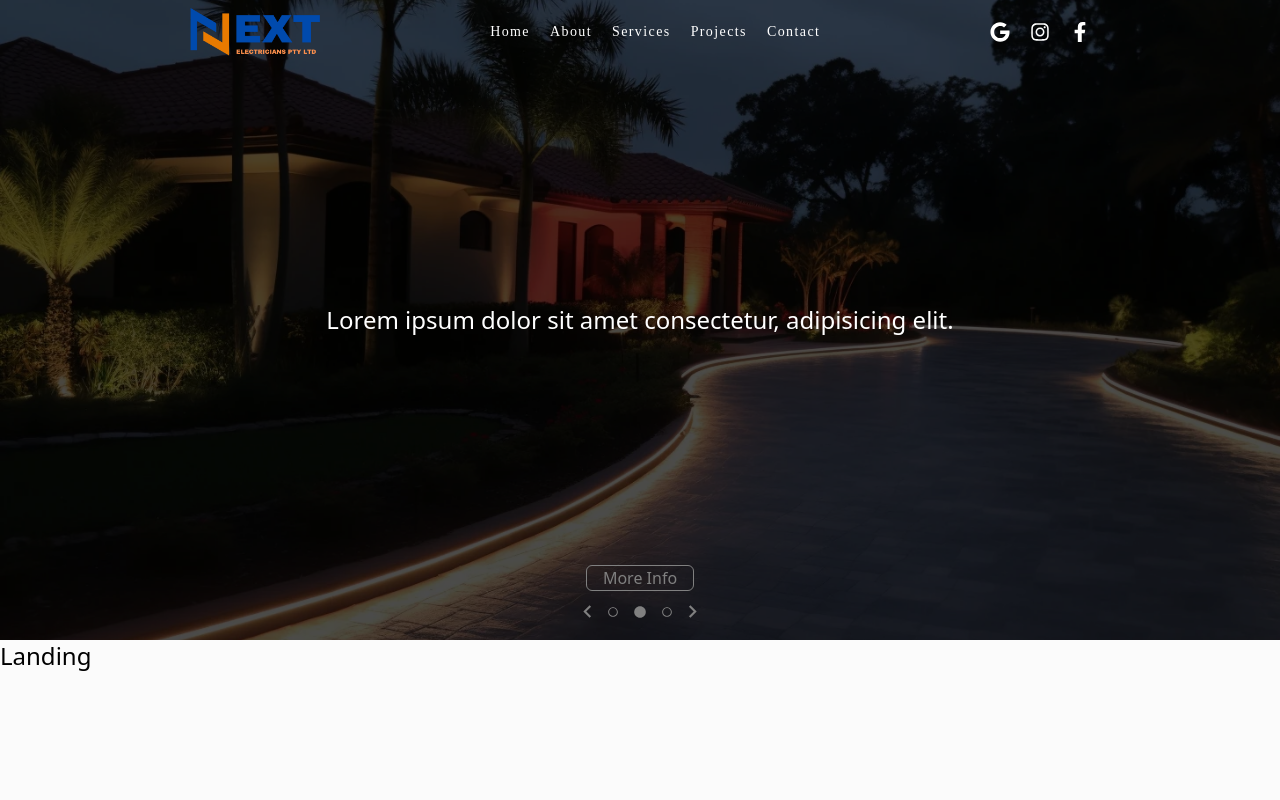
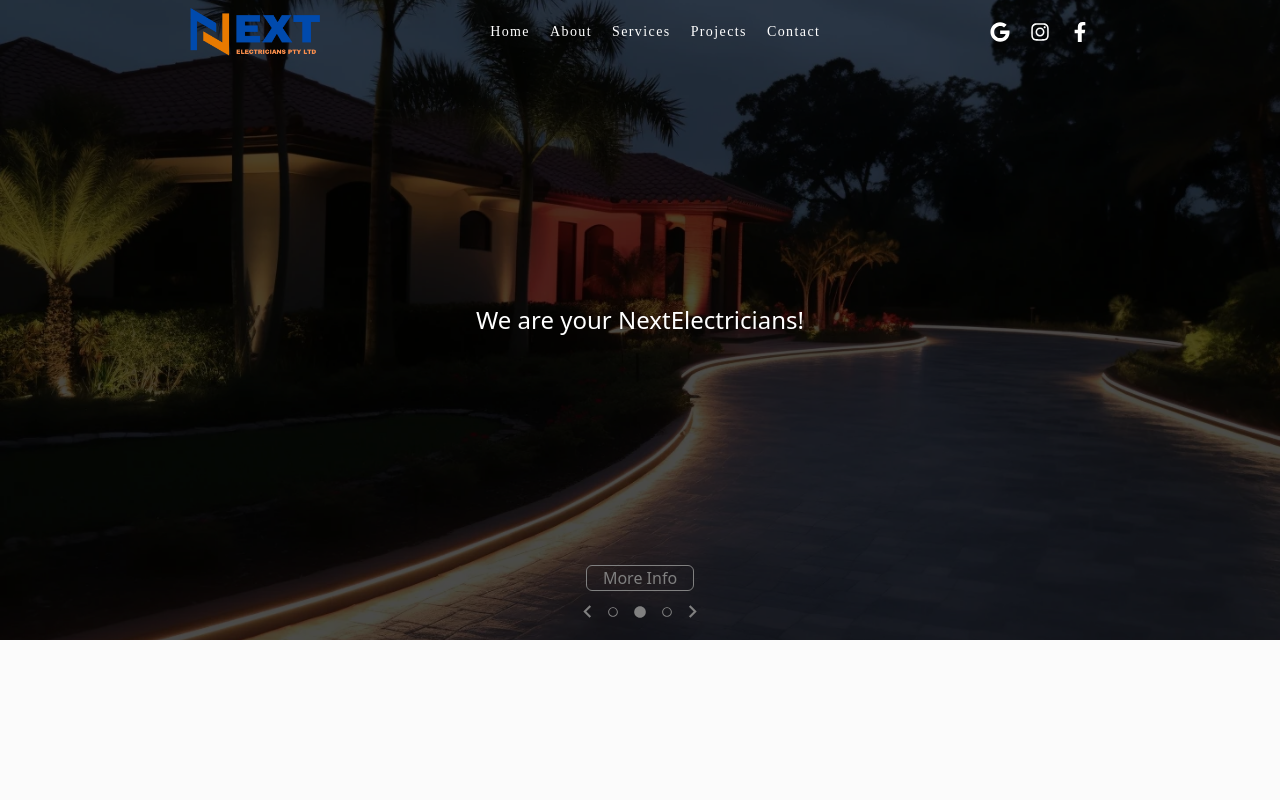
Before and after one commit to Wazmond/next-electricians, a Next.js app: page / in a window 1280 px wide. Shown: the top 800 px of the page. Built offline with nearby package versions, Linux system fonts and the light colour scheme; a web font is replaced by a local one.

Commit message:
Updated opening text and removed the landing h2

```diff
--- a/src/app/(frontend)/(pages)/home/landing/index.tsx
+++ b/src/app/(frontend)/(pages)/home/landing/index.tsx
@@ -6,7 +6,7 @@ const Landing = () => {
     <div className="h-svh w-screen">
       <LandingImage />
       {/* Temporary component until I can get PayloadCMS properly setup. too much headache for now. this is a later feature */}
-      <h2>Landing</h2>
+      {/* <h2>Landing</h2> */}
       {/* Payload image. with a button on btm right to pick different photos and 'check it out' */}
       {/* More vibrant and personal, photos of Lach and Hugh on either side of screen, and display photo in middle? */}
       {/* If more luxurious, 3/4? of screen of photo, and have the buttons, dimmed with vignette */}
--- a/src/app/(frontend)/(pages)/home/landing/landingImage.tsx
+++ b/src/app/(frontend)/(pages)/home/landing/landingImage.tsx
@@ -56,7 +56,7 @@ const LandingImage = () => {
       <div className="h-full w-full absolute z-[2] bg-black opacity-70" />
 
       <div className="absolute text-white z-[3] self-center text-center">
-        <h2>Lorem ipsum dolor sit amet consectetur, adipisicing elit.</h2>
+        <h2>We are your NextElectricians!</h2>
       </div>
 
       <div className="absolute flex flex-col gap-2 self-end items-center z-[3] mb-4">
```
